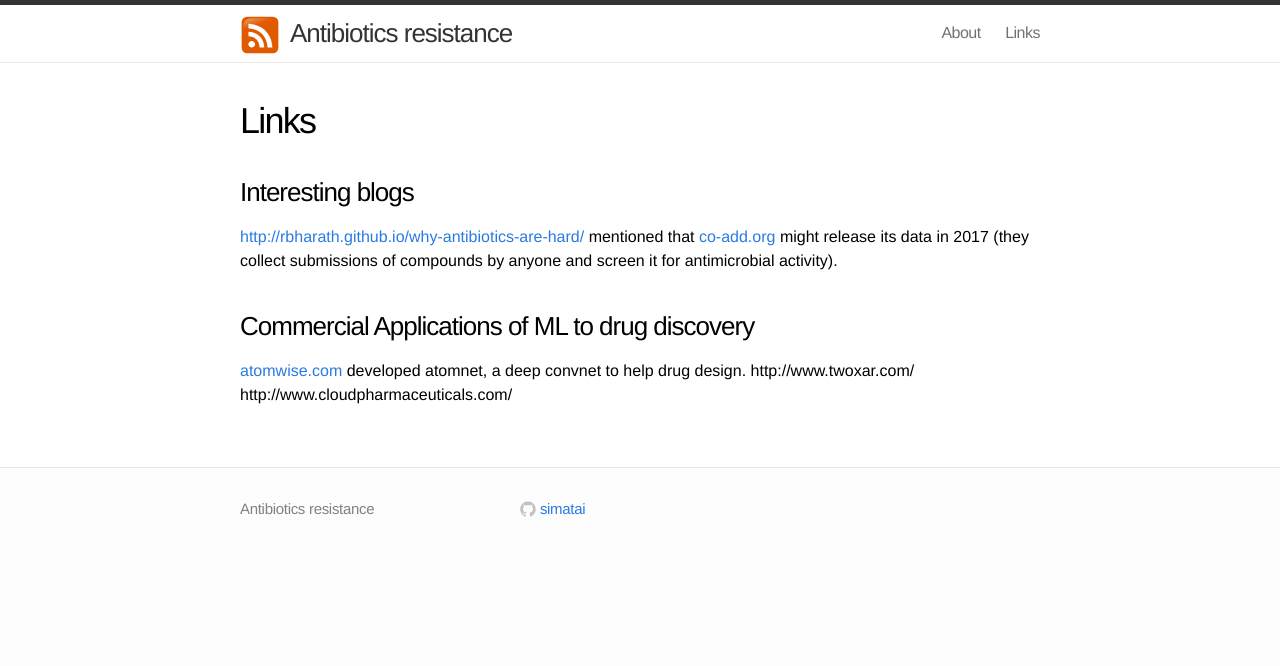
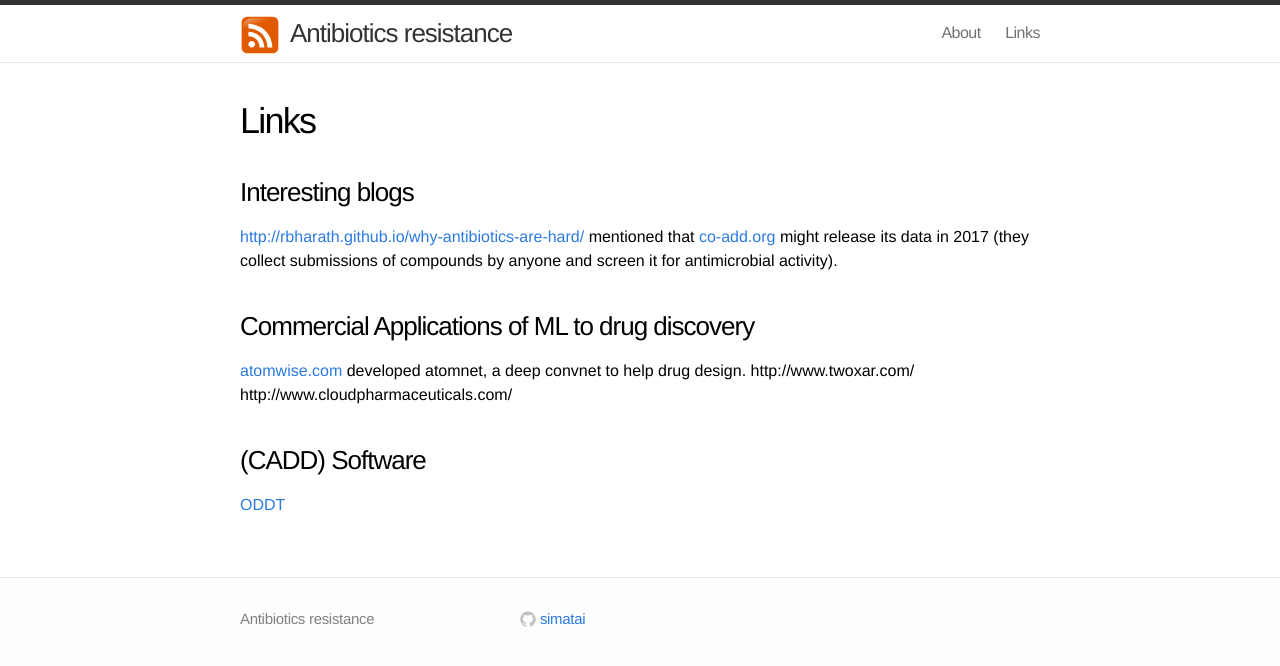
Before and after one commit to simatai/simatai.github.io, a Jekyll site: the page built from links.md, in a window 1280 px wide. Shown: the top 666 px of the page. Built offline with Jekyll 4.4.1, drawn with Linux system fonts in a browser that asks for light colours.

Commit message:
Update links.md

```diff
--- a/links.md
+++ b/links.md
@@ -15,3 +15,7 @@ mentioned that [co-add.org](http://www.co-add.org/content/the-project) might rel
 [atomwise.com](www.atomwise.com) developed atomnet, a deep convnet to help drug design.
 http://www.twoxar.com/
 http://www.cloudpharmaceuticals.com/
+
+### (CADD) Software
+
+[ODDT](https://doi.org/10.1186/s13321-015-0078-2)
```
